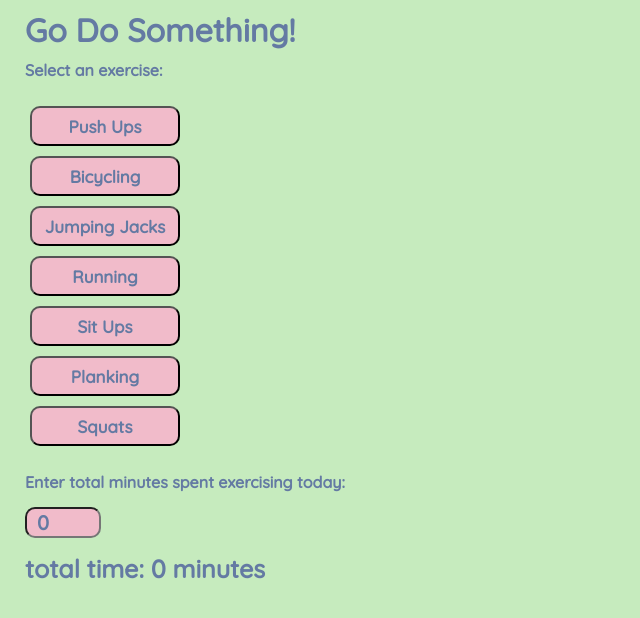
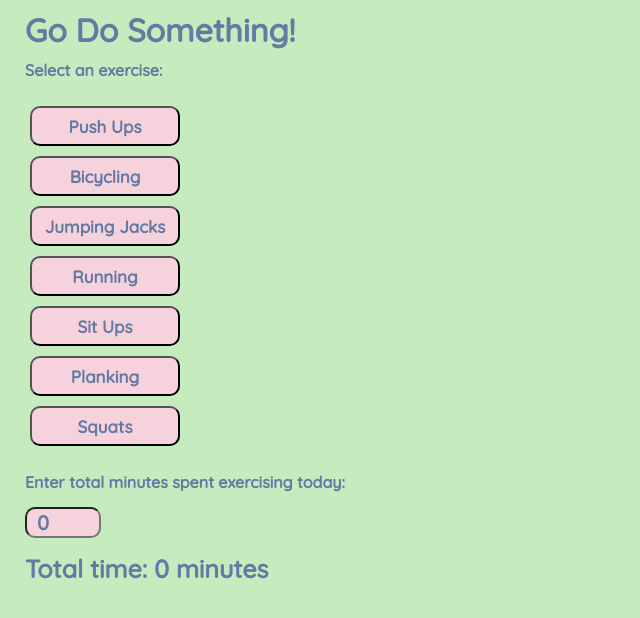
Before and after one commit to julianamacedo1/exercise-app, a React (Create React App) app: page / in a window 1280 px wide. Shown: the top 618 px of the page, without its empty margins (0-640 px from the left). Built offline with nearby package versions, Linux system fonts and the light colour scheme.

Commit message:
March 6, 2021 5:42 PM

```diff
--- a/src/App.css
+++ b/src/App.css
@@ -7,7 +7,7 @@ body {
   font-family: 'Quicksand', sans-serif;
   font-weight: bold;
   color: #647AA3;
-  background-color: #F1BBCA;
+  background-color: #F6D2DC;
   border-radius: 10px;
   width: 150px;
   height: 40px;
@@ -18,7 +18,7 @@ button {
   font-family: 'Quicksand', sans-serif;
   font-weight: bold;
   color: #647AA3;
-  background-color: #F1BBCA;
+  background-color: #F6D2DC;
   border-radius: 10px;
   width: 120px;
   height: 30px;
@@ -50,7 +50,7 @@ input {
   font-family: 'Quicksand', sans-serif;
   width: 60px;
   height: 25px;
-  background-color: #F1BBCA;
+  background-color: #F6D2DC;
   color: #647AA3;
   border-radius: 10px;
   font-weight: bold;
--- a/src/components/TotalExercise/index.js
+++ b/src/components/TotalExercise/index.js
@@ -19,7 +19,7 @@ export default class TotalExercise extends React.Component {
                 value={this.state.minutes}
                 onChange={this.totalMin}
             ></input>
-            <p class="total-time">total time: {this.state.minutes} minutes</p>
+            <p class="total-time">Total time: {this.state.minutes} minutes</p>
             </>
         )
     }
```
